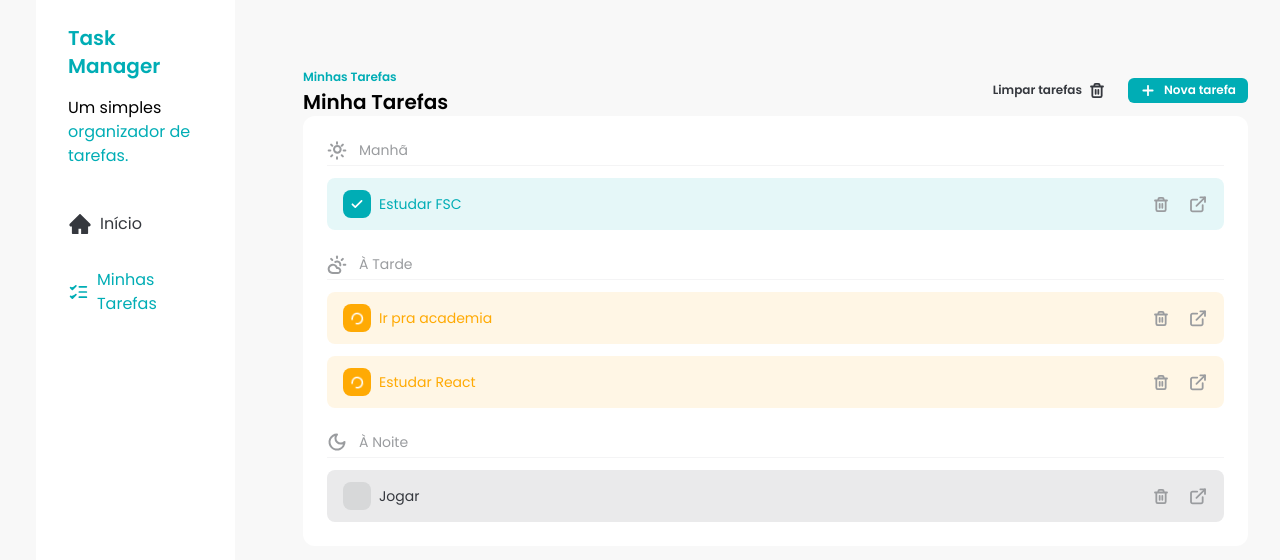
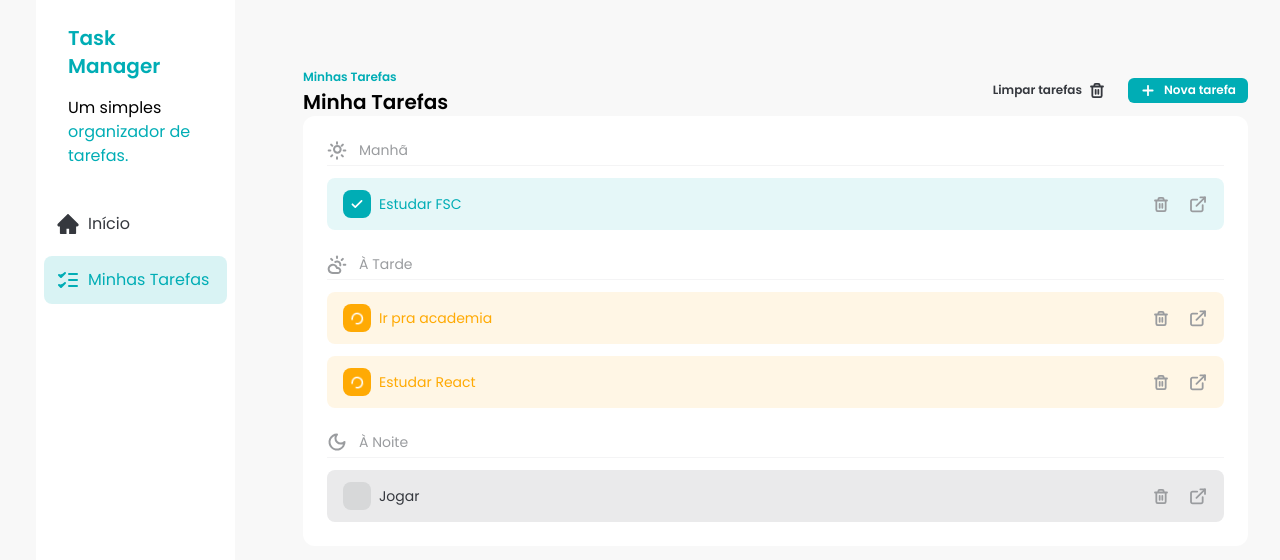
Before and after one commit to Edson-Emanoel/fsc-task-manager, a React (Vite) app: page / in a window 1280 px wide. Shown: the top 560 px of the page. Built offline with nearby package versions, Linux system fonts and the light colour scheme.

Commit message:
refactor: adicionei o tailwind-variants ao componente SidebarButton

```diff
--- a/src/components/Sidebar.jsx
+++ b/src/components/Sidebar.jsx
@@ -15,11 +15,11 @@
       </div>
 
       <div className="flex flex-col gap-2 p-2">
-        <SidebarButton variant="unselected">
+        <SidebarButton color="unselected">
           <HomeIcon />
           Início
         </SidebarButton>
-        <SidebarButton variant="selected">
+        <SidebarButton color="selected">
           <TasksIcon />
           Minhas Tarefas
         </SidebarButton>
--- a/src/components/SidebarButton.jsx
+++ b/src/components/SidebarButton.jsx
@@ -1,18 +1,18 @@
-const SidebarButton = ({ children, variant }) => {
-  const getVariantClasses = () => {
-    if (variant === "unselected") {
-      return "text-brand-dark-blue"
-    }
-    if (variant === "selected") {
-      return "bg-primary bg-opacity-15 text-brand-primary"
-    }
-  }
+import { tv } from "tailwind-variants"
+
+const SidebarButton = ({ children, color }) => {
+  const sidebar = tv({
+    base: "flex items-center gap-2 rounded-lg px-3 py-3",
+    variants: {
+      color: {
+        selected: "bg-brand-primary bg-opacity-15 text-brand-primary",
+        unselected: "text-brand-dark-blue",
+      },
+    },
+  })
 
   return (
-    <a
-      href="#"
-      className={`flex items-center gap-2 rounded-lg px-6 py-3 ${getVariantClasses()} `}
-    >
+    <a href="#" className={sidebar({ color })}>
       {children}
     </a>
   )
```
